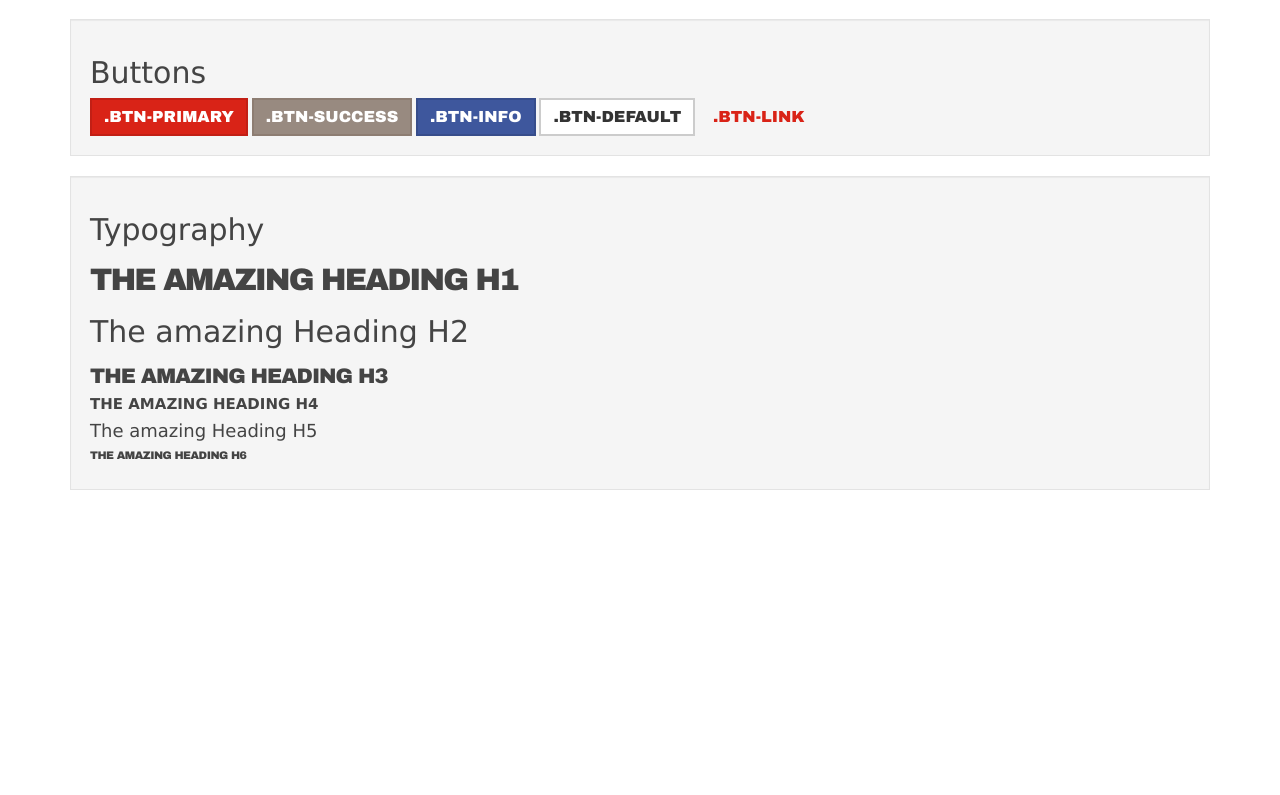
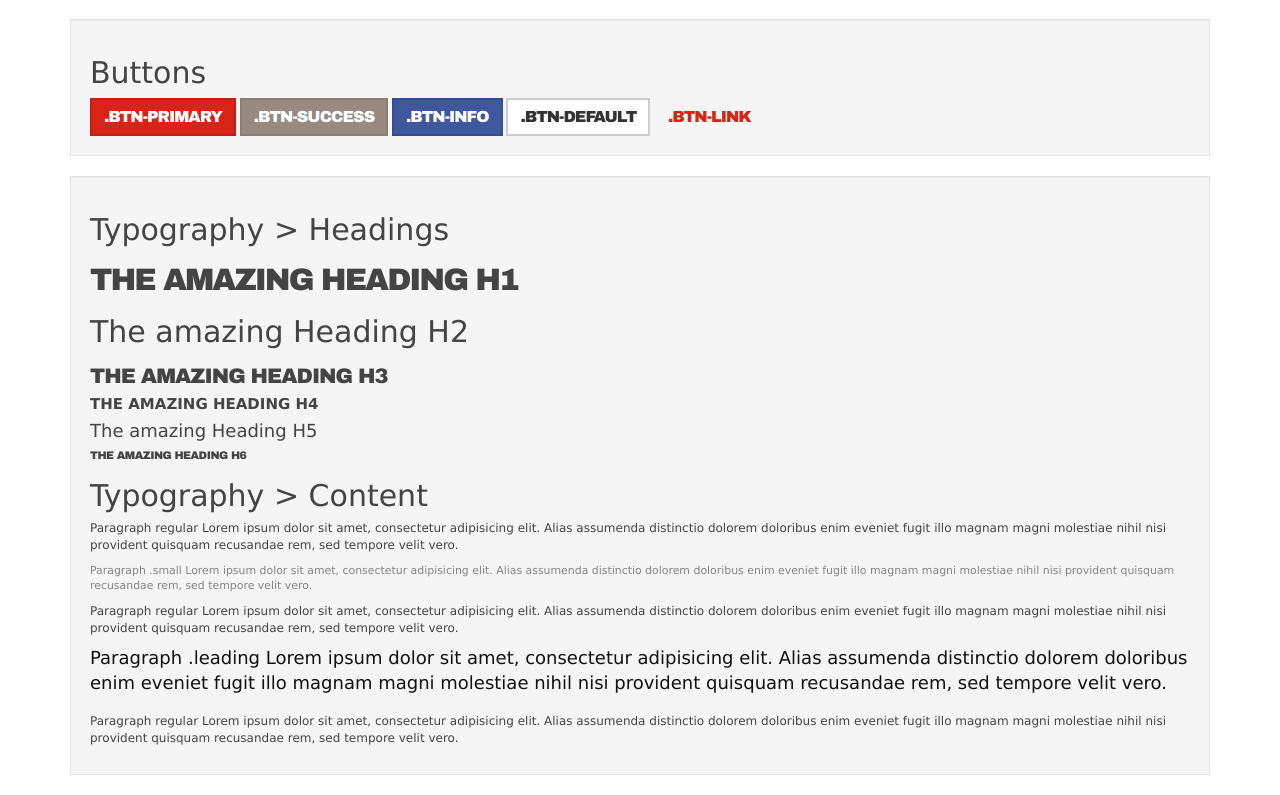
Before and after one commit to hackathongi/2015-stylesheet, a website: page demo/index.html in a window 1280 px wide. Shown: the part 732-1527 px from the top of the page. Before the commit the page ends 1242 px from the top, so only its background shows below. Drawn offline with Linux system fonts and the light colour scheme.

Commit message:
Add content

```diff
--- a/demo/index.html
+++ b/demo/index.html
@@ -97,7 +97,7 @@
 
     <div class="well">
 
-        <h2>Typography</h2>
+        <h2>Typography > Headings</h2>
 
         <h1>The amazing Heading H1</h1>
         <h2>The amazing Heading H2</h2>
@@ -105,6 +105,14 @@
         <h4>The amazing Heading H4</h4>
         <h5>The amazing Heading H5</h5>
         <h6>The amazing Heading H6</h6>
+
+        <h2>Typography > Content</h2>
+
+        <p>Paragraph regular Lorem ipsum dolor sit amet, consectetur adipisicing elit. Alias assumenda distinctio dolorem doloribus enim eveniet fugit illo magnam magni molestiae nihil nisi provident quisquam recusandae rem, sed tempore velit vero.</p>
+        <p class="small">Paragraph .small Lorem ipsum dolor sit amet, consectetur adipisicing elit. Alias assumenda distinctio dolorem doloribus enim eveniet fugit illo magnam magni molestiae nihil nisi provident quisquam recusandae rem, sed tempore velit vero.</p>
+        <p>Paragraph regular Lorem ipsum dolor sit amet, consectetur adipisicing elit. Alias assumenda distinctio dolorem doloribus enim eveniet fugit illo magnam magni molestiae nihil nisi provident quisquam recusandae rem, sed tempore velit vero.</p>
+        <p class="lead">Paragraph .leading Lorem ipsum dolor sit amet, consectetur adipisicing elit. Alias assumenda distinctio dolorem doloribus enim eveniet fugit illo magnam magni molestiae nihil nisi provident quisquam recusandae rem, sed tempore velit vero.</p>
+        <p>Paragraph regular Lorem ipsum dolor sit amet, consectetur adipisicing elit. Alias assumenda distinctio dolorem doloribus enim eveniet fugit illo magnam magni molestiae nihil nisi provident quisquam recusandae rem, sed tempore velit vero.</p>
 
     </div>
 
--- a/demo/less/hackajobs-stylesheet/hackajobs-stylesheet.less
+++ b/demo/less/hackajobs-stylesheet/hackajobs-stylesheet.less
@@ -44,4 +44,4 @@
 @import "_layout.less";
 @import "_colors.less";
 @import "_buttons.less";
-@import "_headings.less";
+@import "_typo.less";
--- a/less/_buttons.less
+++ b/less/_buttons.less
@@ -3,4 +3,5 @@
   border-width: 2px;
   font-size: ceil(@font-size-base * 1.3);
   font-family: @headings-font-family;
+  letter-spacing: -1px;
 }
--- a/less/_headings.less
+++ b/less/_typo.less
@@ -29,3 +29,11 @@ h6 {
   text-transform: uppercase;
   letter-spacing: -.5px;
 }
+
+.small {
+  color: lighten(@text-color, 25%);
+}
+
+.lead {
+  color: darken(@text-color, 20%);
+}
--- a/less/hackajobs-stylesheet.less
+++ b/less/hackajobs-stylesheet.less
@@ -44,4 +44,4 @@
 @import "_layout.less";
 @import "_colors.less";
 @import "_buttons.less";
-@import "_headings.less";
+@import "_typo.less";
```
Also changed, not shown: demo/css/hackajobs-stylesheet.css, demo/css/hackajobs-stylesheet.min.css.
